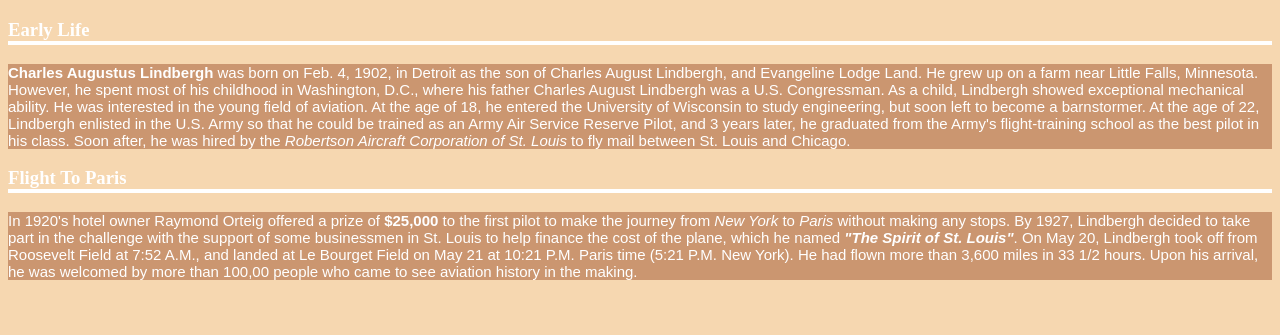
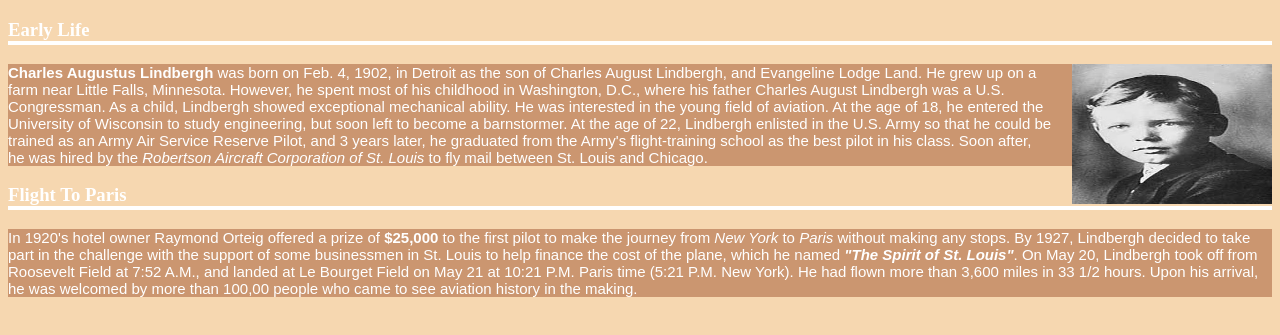
Before and after one commit to CEuceda8554/semesterproject.github.io, a plain HTML site: page index.html in a window 1280 px wide. Shown: the part 61-396 px from the top of the page. Drawn offline with Linux system fonts and the light colour scheme.

Commit message:
Update index.html

```diff
--- a/index.html
+++ b/index.html
@@ -11,6 +11,8 @@ h1 {
   color: white;
   text-align: center;
 }
+img {float: right;
+margin: 0px 0px 15px 20px;}
 
 h3 {color: white;
 border-bottom: 4px solid white;
@@ -31,6 +33,8 @@ p {
 
 <h1>Charles Lindbergh</h1>
 <h3>Early Life</h3>
+  <img src="Early.png" width="200"
+height="140">
 <p> <b>Charles Augustus Lindbergh</b> was born on Feb. 4, 1902, in Detroit as the son of Charles August Lindbergh, and Evangeline Lodge Land. He grew up on a farm near Little Falls, Minnesota. However, he spent most of his childhood in Washington, D.C., where his father Charles August Lindbergh was a U.S. Congressman. As a child, Lindbergh showed exceptional mechanical ability. He was interested in the young field of aviation. At the age of 18, he entered the University of Wisconsin to study engineering, but soon left to become a barnstormer. At the age of 22, Lindbergh enlisted in the U.S. Army so that he could be trained as an Army Air Service Reserve Pilot, and 3 years later, he graduated from the Army's flight-training school as the best pilot in his class. Soon after, he was hired by the <i>Robertson Aircraft Corporation of St. Louis</i> to fly mail between St. Louis and Chicago.</p>
 
 <h3>Flight To Paris</h3>
```
